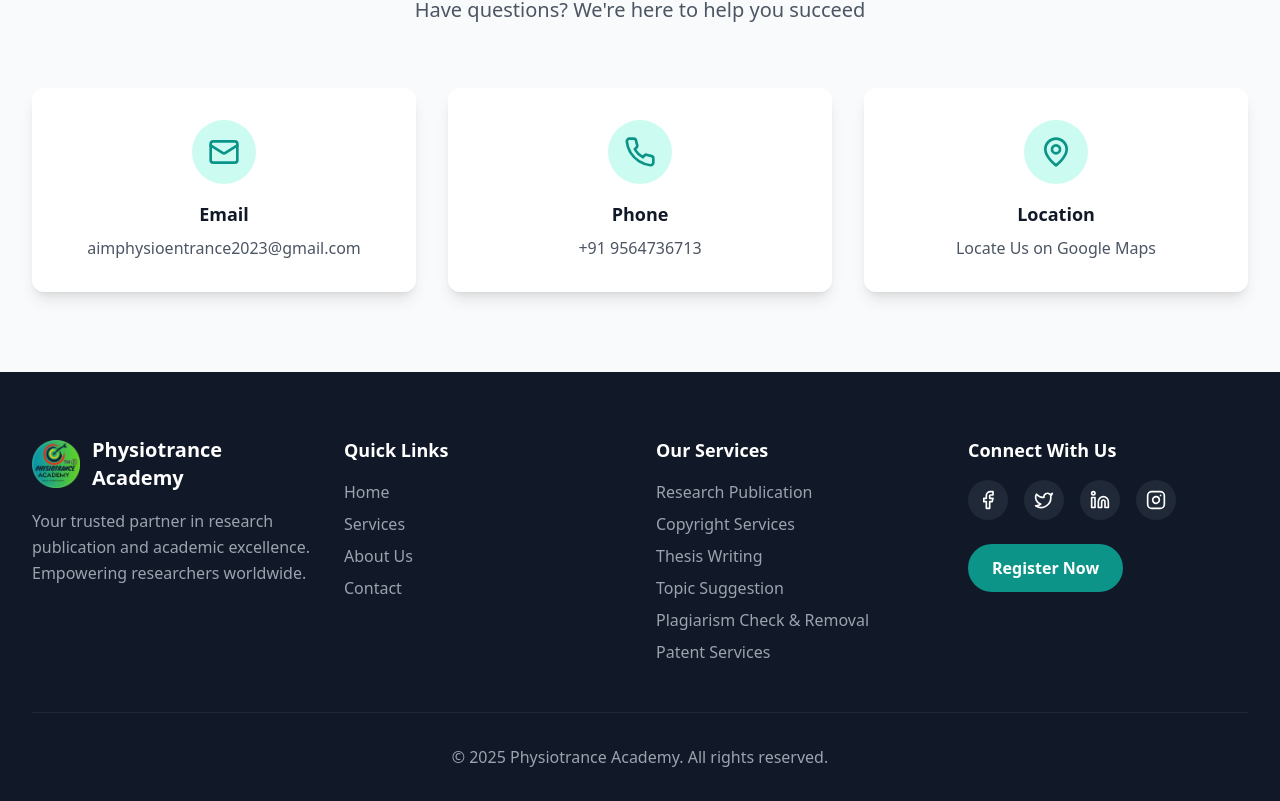
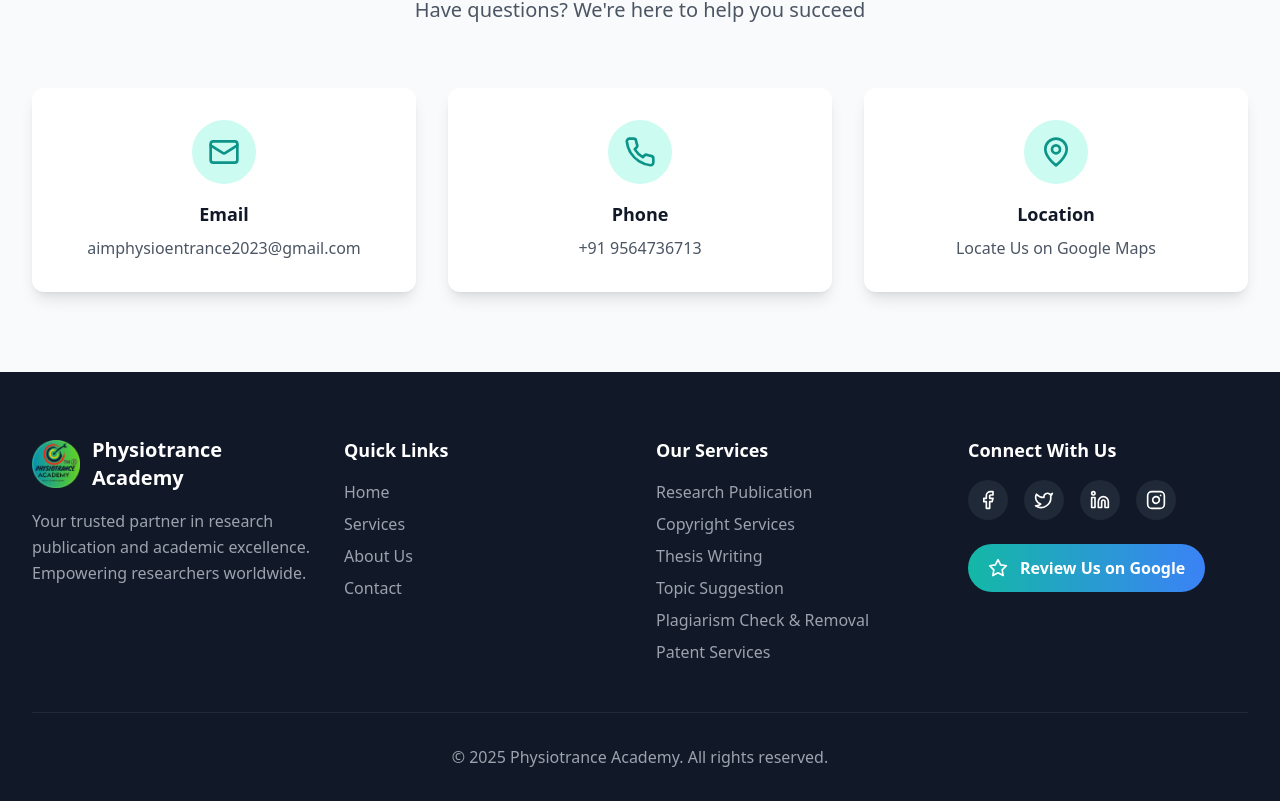
Before and after one commit to VisheshV24/physiotrance2, a React (Vite) app: page / in a window 1280 px wide. Shown: the part 4422-5223 px from the top of the page. Built offline with nearby package versions, Linux system fonts and the light colour scheme.

Commit message:
Added a review feature

```diff
--- a/src/components/Footer.tsx
+++ b/src/components/Footer.tsx
@@ -1,4 +1,4 @@
-import { GraduationCap, Facebook, Twitter, Linkedin, Instagram } from 'lucide-react';
+import { GraduationCap, Facebook, Twitter, Linkedin, Instagram, Star } from 'lucide-react';
 import logo from '../assets/logo.png';
 
 export default function Footer() {
@@ -6,9 +6,10 @@
     <footer className="bg-gray-900 text-white pt-16 pb-8">
       <div className="max-w-7xl mx-auto px-4 sm:px-6 lg:px-8">
         <div className="grid md:grid-cols-2 lg:grid-cols-4 gap-8 mb-12">
+
+          {/* Brand Section */}
           <div>
             <div className="flex items-center space-x-3 mb-4">
-              {/* <GraduationCap className="h-8 w-8 text-teal-400" /> */}
               <img
                 src={logo}
                 alt="PhysioTrance Logo"
@@ -22,6 +23,7 @@
             </p>
           </div>
 
+          {/* Quick Links */}
           <div>
             <h3 className="text-lg font-semibold mb-4">Quick Links</h3>
             <ul className="space-y-2">
@@ -76,6 +78,7 @@
             </ul>
           </div>
 
+          {/* Services */}
           <div>
             <h3 className="text-lg font-semibold mb-4">Our Services</h3>
             <ul className="space-y-2 text-gray-400">
@@ -88,6 +91,7 @@
             </ul>
           </div>
 
+          {/* Connect With Us */}
           <div>
             <h3 className="text-lg font-semibold mb-4">Connect With Us</h3>
             <div className="flex space-x-4 mb-6">
@@ -111,20 +115,37 @@
               </a>
               <a
                 href="https://www.instagram.com/physio_research_hub/"
+                target="_blank"
+                rel="noopener noreferrer"
                 className="w-10 h-10 bg-gray-800 rounded-full flex items-center justify-center hover:bg-teal-600 transition"
               >
                 <Instagram className="h-5 w-5" />
               </a>
             </div>
+
+            {/* ⭐ Write a Review Button */}
             <a
-              href="#register"
-              className="inline-block px-6 py-3 bg-teal-600 text-white rounded-full font-semibold hover:bg-teal-700 transition"
-            >
-              Register Now
-            </a>
+            href="https://maps.app.goo.gl/oNYQjtmHVv1AY4AQ7"
+            target="_blank"
+            rel="noopener noreferrer"
+            aria-label="Leave a Google review"
+            className="
+              group inline-flex items-center px-5 py-3
+              bg-gradient-to-r from-teal-500 to-blue-500
+              text-white rounded-full font-semibold
+              transition-transform duration-300
+              hover:scale-105 hover:shadow-lg hover:shadow-blue-500/40
+              focus:outline-none focus:ring-2 focus:ring-teal-300
+              mb-4
+            "
+          >
+            <Star className="h-5 w-5 mr-3 transform transition-transform duration-300 group-hover:-rotate-12" />
+            Review Us on Google
+          </a>
           </div>
         </div>
 
+        {/* Footer Bottom */}
         <div className="border-t border-gray-800 pt-8">
           <div className="text-center text-gray-400">
             <p>
```
